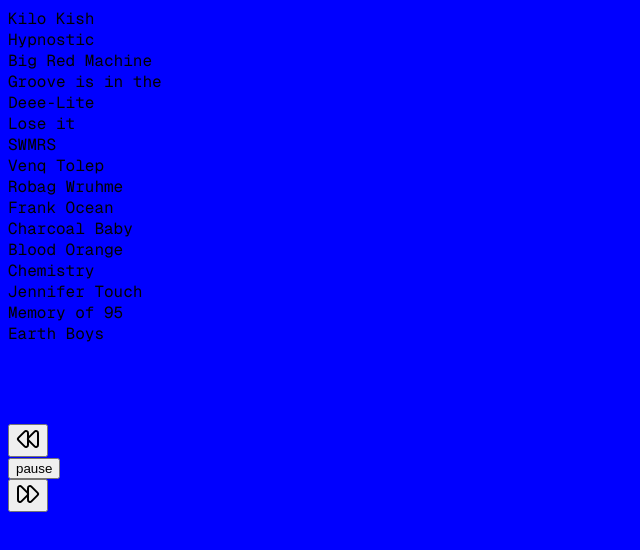
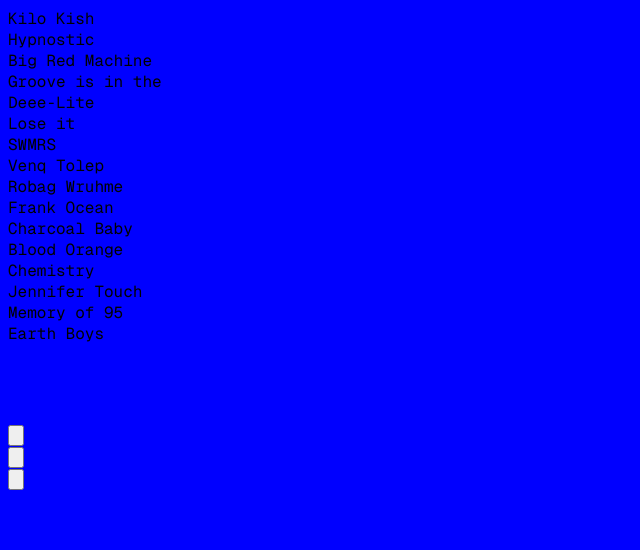
Before and after one commit to tiagc/vinyl, a React (Create React App) app: page / in a window 1280 px wide. Shown: the top 550 px of the page, without its empty margins (0-640 px from the left). Built offline with nearby package versions, Linux system fonts and the light colour scheme.

Commit message:
button components

```diff
--- a/src/components/Player.tsx
+++ b/src/components/Player.tsx
@@ -1,25 +1,26 @@
-import { LucideFastForward, LucideRewind } from "lucide-react";
 import "../styles.css";
+import PauseIcon from "./buttons/PauseIcon";
+import RewindIcon from "./buttons/RewindIcon";
 
 export default function Player() {
   return (
     <footer className="fixed bottom-0 z-50 bg-black w-full pb-safe">
-      <div className="flex justify-between p-4 items-center">
+      <div className="flex justify-between p-6 items-center">
         <div>
           <button>
-            <LucideRewind className="text-white" />
+            <RewindIcon className="text-white size-5" />
           </button>
         </div>
 
         <div>
           <button>
-            <span className="text-white">pause</span>
+            <PauseIcon className="text-white size-5" />
           </button>
         </div>
 
         <div>
           <button>
-            <LucideFastForward className="text-white" />
+            <RewindIcon className="text-white size-5 scale-x-[-1]" />
           </button>
         </div>
       </div>
--- /dev/null
+++ b/src/components/buttons/PauseIcon.tsx
@@ -0,0 +1,10 @@
+export function PauseIcon(props: React.SVGProps<SVGSVGElement>) {
+  return (
+    <svg xmlns="http://www.w3.org/2000/svg" viewBox="0 0 89.14 80" {...props}>
+      <rect width="39" height="80" fill="currentColor" />
+      <rect x="50.14" width="39" height="80" fill="currentColor" />
+    </svg>
+  );
+}
+
+export default PauseIcon;
--- /dev/null
+++ b/src/components/buttons/RewindIcon.tsx
@@ -0,0 +1,13 @@
+export function RewindIcon(props: React.SVGProps<SVGSVGElement>) {
+  return (
+    <svg xmlns="http://www.w3.org/2000/svg" viewBox="0 0 114.29 80" {...props}>
+      <polygon points="51.43 80 0 40 51.43 0 51.43 80" fill="currentColor" />
+      <polygon
+        points="114.29 80 62.86 40 114.29 0 114.29 80"
+        fill="currentColor"
+      />
+    </svg>
+  );
+}
+
+export default RewindIcon;
```
